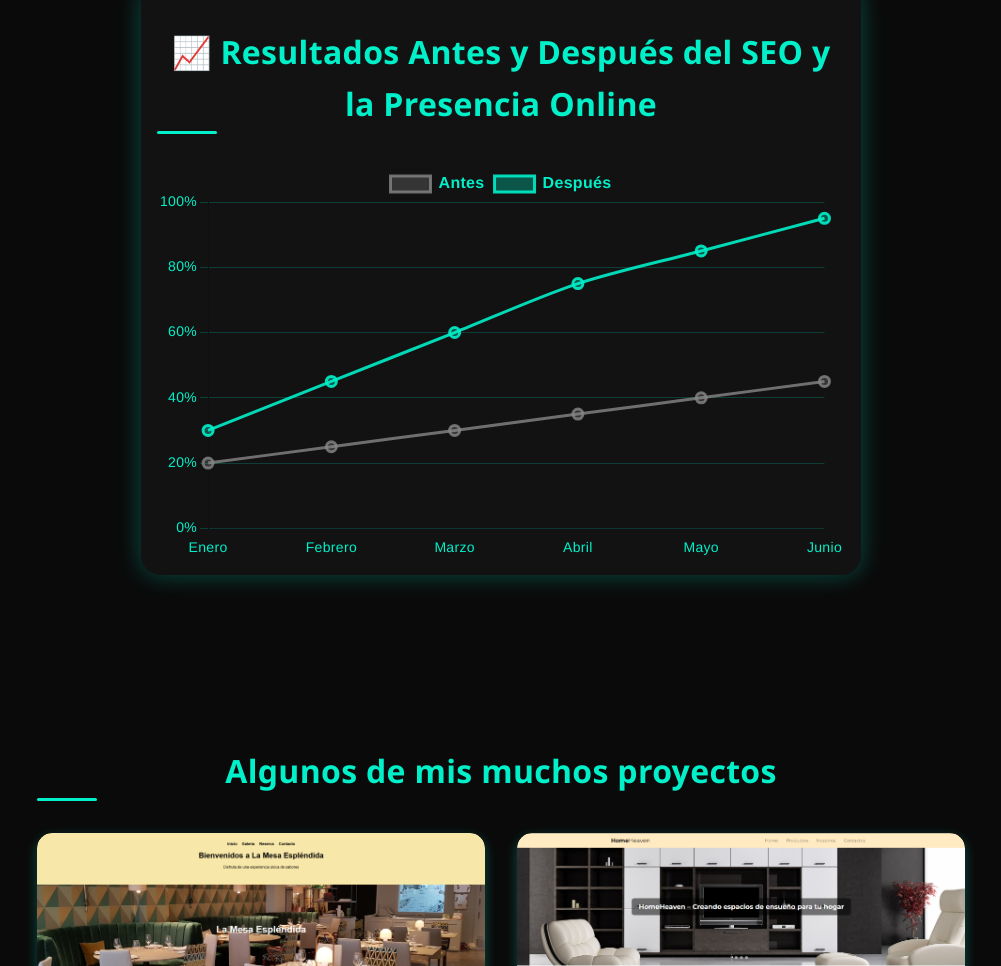
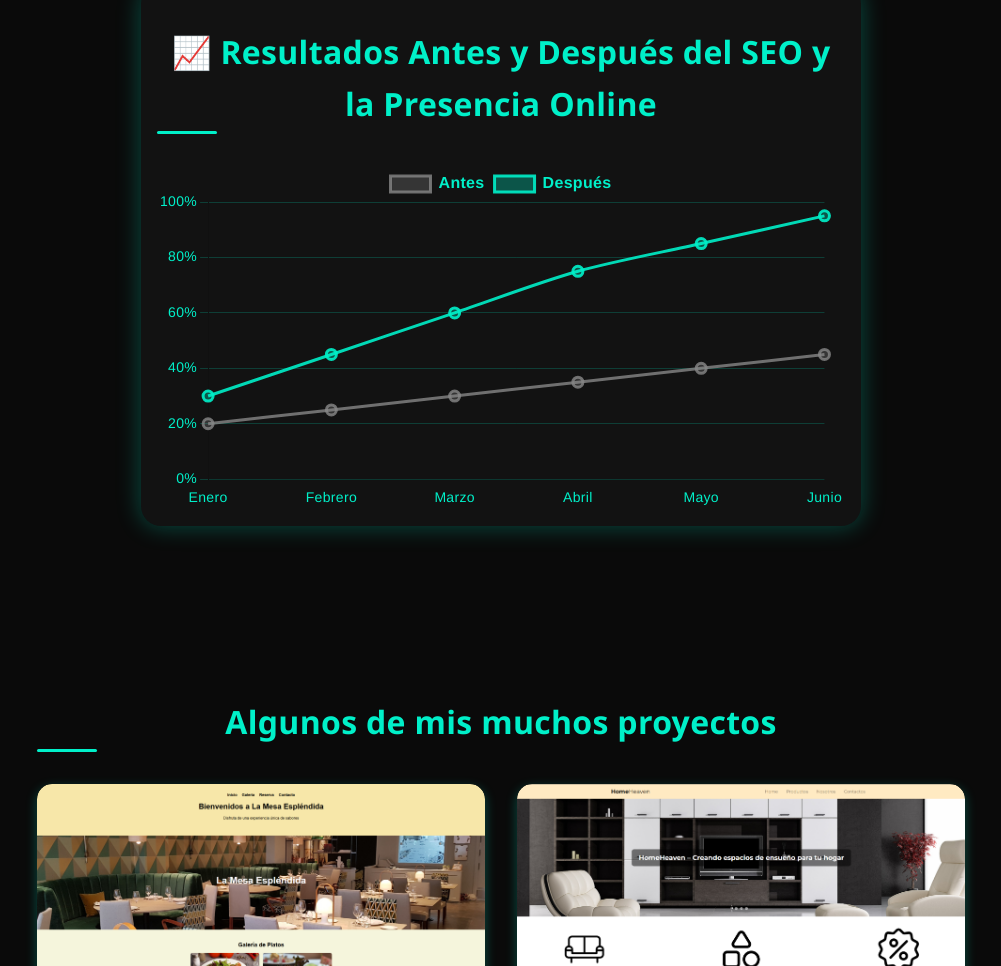
Before and after one commit to Martin13025/OptimizAR_Digital, a plain HTML site: page index.html in a window 1280 px wide. Shown: the part 3901-4867 px from the top of the page, without its empty margins (139-1140 px from the left). Drawn offline with nearby package versions, Linux system fonts and the light colour scheme.

Commit message:
Update index.html

```diff
--- a/index.html
+++ b/index.html
@@ -171,9 +171,11 @@
       </section>
       <section id="comparison" class="comparison-section">
         <h2>📈 Resultados Antes y Después del SEO y la Presencia Online</h2>
+        <div class="chart-container">
+          <canvas id="lineComparisonChart"></canvas>
+        </div>
+      </section>
 
-        <canvas id="lineComparisonChart" width="700" height="400"></canvas>
-      </section>
 
       <section id="portfolio" class="portfolio-section">
         <h2>Algunos de mis muchos proyectos</h2>
```
